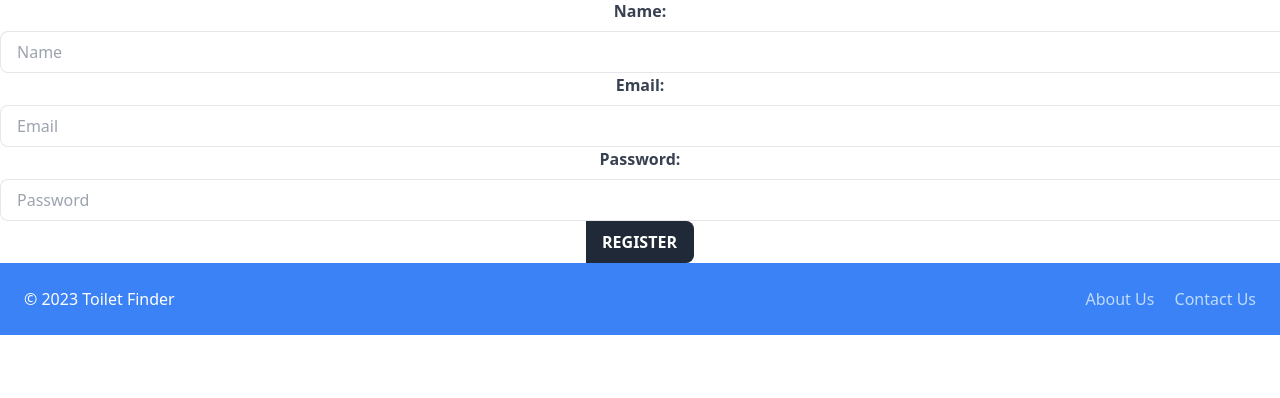
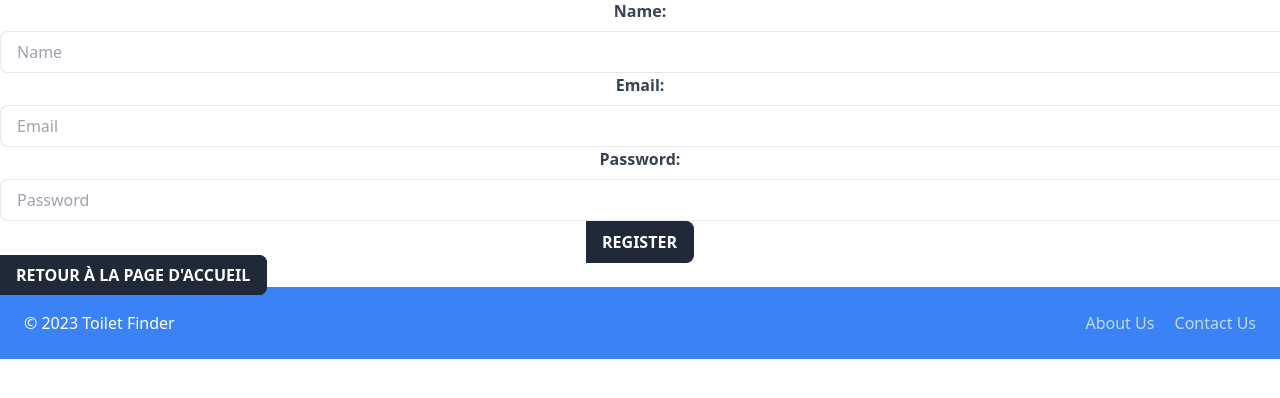
Before and after one commit to sakousi/toilet-advisor, a PHP site: page /index.php/register in a window 1280 px wide. Shown: the part 77-475 px from the top of the page. Run offline with PHP 8.4, Linux system fonts and the light colour scheme; style sheets or scripts are compiled from the project's sources.

Commit message:
Bouton retour à la page d'accueil pour register et login

```diff
--- a/templates/login.php
+++ b/templates/login.php
@@ -8,4 +8,6 @@
   <button type="submit" class="px-4 rounded-r-lg bg-gray-800 text-white font-bold p-2 uppercase border-gray-800 border-t border-b border-r hover:bg-gray-700 focus:outline-none focus:bg-gray-700">Login</button>
 </form>
 
+<a href="/index" class="px-4 rounded-r-lg bg-gray-800 text-white font-bold p-2 uppercase border-gray-800 border-t border-b border-r hover:bg-gray-700 focus:outline-none focus:bg-gray-700">Retour à la page d'accueil</a>
+
 <?php include "component/footer.php" ?>
--- a/templates/register.php
+++ b/templates/register.php
@@ -10,4 +10,7 @@
   <button type="submit" class="px-4 rounded-r-lg bg-gray-800 text-white font-bold p-2 uppercase border-gray-800 border-t border-b border-r hover:bg-gray-700 focus:outline-none focus:bg-gray-700">Register</button>
 </form>
 
+<a href="/index" class="px-4 rounded-r-lg bg-gray-800 text-white font-bold p-2 uppercase border-gray-800 border-t border-b border-r hover:bg-gray-700 focus:outline-none focus:bg-gray-700">Retour à la page d'accueil</a>
+
+
 <?php include "component/footer.php" ?>
```
